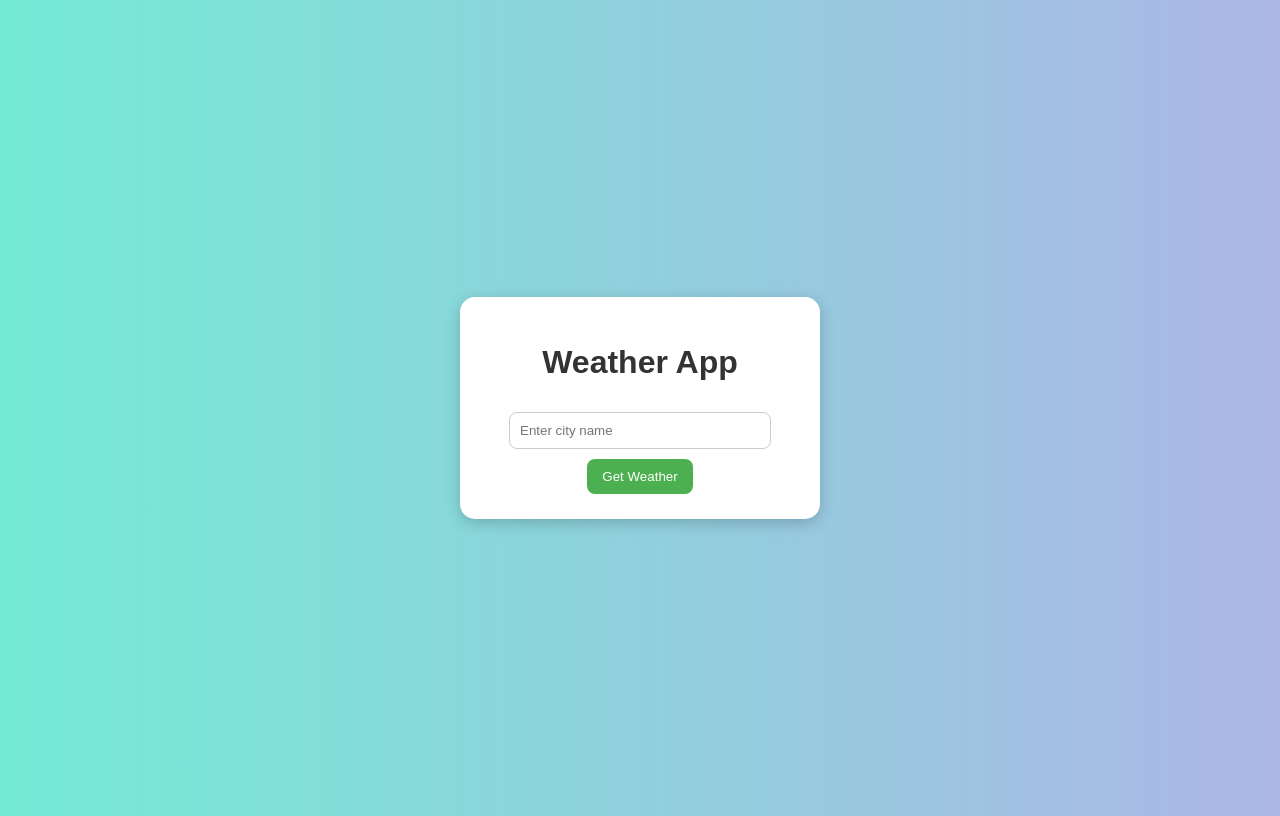
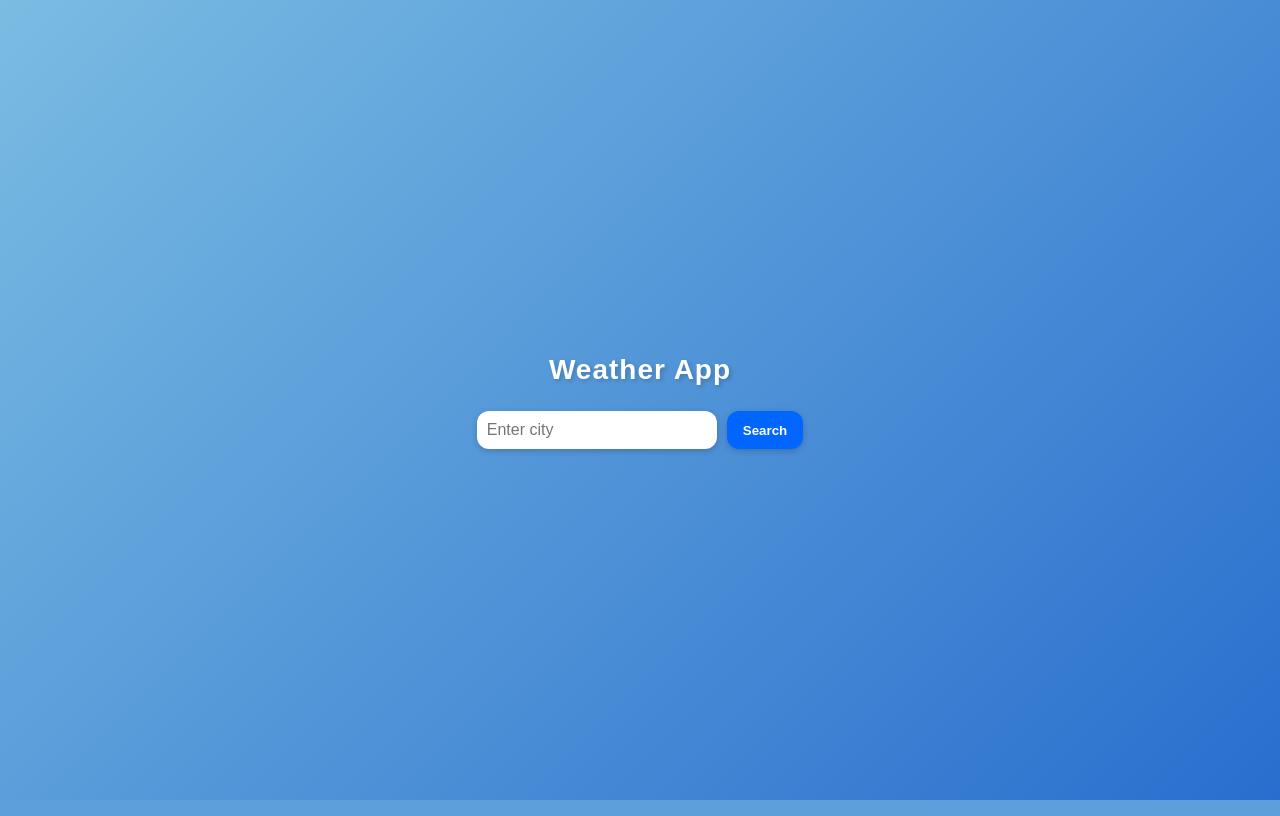
Before and after one commit to Subhan980/weather-app1, a Flask app: page / in a window 1280 px wide. Run offline with Flask 3, Linux system fonts and the light colour scheme.

Commit message:
first commit

```diff
--- a/app.py
+++ b/app.py
@@ -1,11 +1,15 @@
-
-
 from flask import Flask, render_template, request
-import requests
+import requests, sqlite3
 
 app = Flask(__name__)
+API_KEY = "1ef925623ec4ed663bc3300f168fbb1a"
 
-API_KEY = "1ef925623ec4ed663bc3300f168fbb1a"
+def create_db():
+    conn = sqlite3.connect("weather.db")
+    conn.execute("CREATE TABLE IF NOT EXISTS favorites (city TEXT UNIQUE)")
+    conn.close()
+
+create_db()
 
 @app.route("/", methods=["GET", "POST"])
 def index():
@@ -29,4 +33,4 @@ def index():
     return render_template("weatherapp.html", weather=weather)
 
 if __name__ == "__main__":
-    app.run(debug=True, port=5001)
+    app.run(debug=True, port=5010)
--- a/templates/weatherapp.html
+++ b/templates/weatherapp.html
@@ -2,86 +2,149 @@
 <html lang="en">
 <head>
   <meta charset="UTF-8">
-    <meta name="viewport" content="width=device-width, initial-scale=1.0">
-    <title>Simple Weather App</title>
+  <title>Weather App</title>
   <style>
     body {
-            font-family: Arial, sans-serif;
-            background: linear-gradient(to right, #74ebd5, #ACB6E5);
+      font-family: "Poppins", sans-serif;
+      text-align: center;
+      margin: 0;
+      padding: 0;
+      background: linear-gradient(135deg, #7abce2ff, #296eceff);
+      height: 100vh;
       display: flex;
+      flex-direction: column;
       justify-content: center;
       align-items: center;
-            height: 100vh;
+      overflow: hidden;
     }
 
-        .container {
-            background: #fff;
-            padding: 25px 30px;
-            border-radius: 15px;
-            box-shadow: 0 4px 15px rgba(0,0,0,0.2);
-            width: 300px;
-            text-align: center;
+    h2 {
+      color: #fff;
+      font-size: 28px;
+      margin-bottom: 25px;
+      text-shadow: 2px 2px 4px #00000030;
+      letter-spacing: 1px;
     }
 
-        h1 {
-            color: #333;
+    form {
+      margin-bottom: 20px;
+      display: flex;
+      gap: 10px;
     }
 
     input {
-            width: 80%;
       padding: 10px;
-            border-radius: 8px;
-            border: 1px solid #ccc;
-            margin-top: 10px;
+      border: none;
+      border-radius: 12px;
+      width: 220px;
+      outline: none;
+      font-size: 16px;
+      box-shadow: 0 2px 6px rgba(0, 0, 0, 0.2);
     }
 
     button {
-            margin-top: 10px;
-            padding: 10px 15px;
-            background-color: #4CAF50;
+      padding: 10px 16px;
+      border: none;
+      border-radius: 12px;
+      background: #0066ff;
       color: white;
-            border: none;
-            border-radius: 8px;
+      font-weight: bold;
       cursor: pointer;
+      transition: 0.3s;
+      box-shadow: 0 2px 6px rgba(0, 0, 0, 0.2);
     }
 
     button:hover {
-            background-color: #45a049;
+      background: #0048c8;
+      transform: scale(1.05);
     }
 
-        .result {
-            margin-top: 20px;
-            font-size: 16px;
+    .card {
+      background: rgba(255, 255, 255, 0.2);
+      backdrop-filter: blur(10px);
+      border-radius: 20px;
+      padding: 25px;
+      width: 280px;
+      color: #fff;
+      box-shadow: 0 4px 20px rgba(0, 0, 0, 0.3);
+      animation: fadeIn 0.8s ease;
     }
 
-        .error {
-            color: red;
+    .city-name {
+      font-size: 22px;
       font-weight: bold;
+      margin-bottom: 8px;
     }
+
+    .temp {
+      font-size: 40px;
+      font-weight: bold;
+      margin: 10px 0;
+    }
+
+    .desc {
+      font-size: 18px;
+      text-transform: capitalize;
+      margin-bottom: 8px;
+    }
+
+    .humidity {
+      font-size: 16px;
+      opacity: 0.9;
+    }
+
+    .icon {
+      font-size: 45px;
+      margin-bottom: 5px;
+      animation: float 2s infinite ease-in-out;
+    }
+
+    @keyframes fadeIn {
+      from {opacity: 0; transform: translateY(-20px);}
+      to {opacity: 1; transform: translateY(0);}
+    }
+
+    @keyframes float {
+      0% { transform: translateY(0); }
+      50% { transform: translateY(-6px); }
+      100% { transform: translateY(0); }
+    }
+
   </style>
 </head>
 <body>
-    <div class="container">
-        <h1>Weather App</h1>
+
+  <h2>Weather App</h2>
 
   <form method="POST">
-            <input type="text" name="city" placeholder="Enter city name" required>
-            <br>
-            <button type="submit">Get Weather</button>
+    <input type="text" name="city" placeholder="Enter city" required>
+    <button type="submit">Search</button>
   </form>
 
   {% if weather %}
-            <div class="result">
     {% if weather.error %}
-                    <p class="error">{{ weather.error }}</p>
+      <p style="color:#ffebee; font-weight:bold;">{{ weather.error }}</p>
     {% else %}
-                    <h2>{{ weather.city }}</h2>
-                    <p>Temperature: {{ weather.temp }} °C</p>
-                    <p>Weather: {{ weather.desc }}</p>
-                    <p>Humidity: {{ weather.humidity }}%</p>
+      <div class="card">
+        {% set icon = "☀️" %}
+        {% if "rain" in weather.desc.lower() %}
+          {% set icon = "🌧️" %}
+        {% elif "cloud" in weather.desc.lower() %}
+          {% set icon = "☁️" %}
+        {% elif "clear" in weather.desc.lower() %}
+          {% set icon = "☀️" %}
+        {% elif "snow" in weather.desc.lower() %}
+          {% set icon = "❄️" %}
         {% endif %}
+
+        <div class="icon">{{ icon }}</div>
+        <div class="city-name">{{ weather.city }}</div>
+        <div class="temp">{{ weather.temp }} °C</div>
+        <div class="desc">{{ weather.desc }}</div>
+        <div class="humidity">Humidity: {{ weather.humidity }}%</div>
       </div>
     {% endif %}
-    </div>
+  {% endif %}
+
 </body>
 </html>
```
Also changed, not shown: README.md (deleted), instance/weather.db (deleted), weather.db (added), 1 other file. Lines whose indentation alone changed are shown as unchanged.
